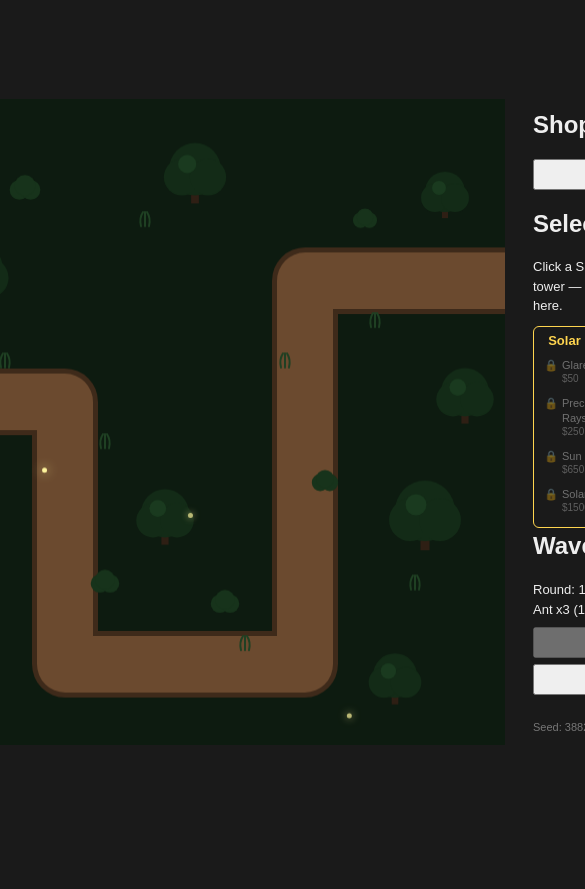
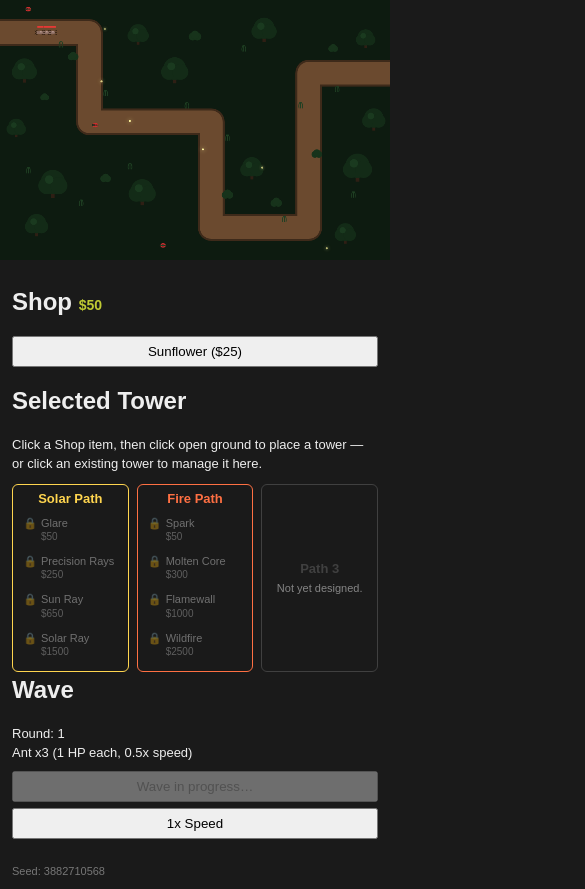
Before and after one commit to mkrauklis/bug-tower-defense, a website: page index.html in a window 390 px wide. Shown: the top 889 px of the page, 585 px wide, since content can reach past the window. Before the commit the page ends 844 px from the top, so only its background shows below. Drawn offline with Linux system fonts and the light colour scheme.

Commit message:
Add mobile support: responsive canvas + touch input
Responsive sizing: the canvas keeps its 960x640 internal/logical
resolution (no change to game coordinates) but now scales its
display size to the viewport (max-width: 100%; height: auto). Below
820px wide, #game-container switches to a column layout (canvas on
top, panel below, panel at full width) instead of squeezing both
side by side. html/body gets overflow-y: auto and min-height
(instead of a fixed height) since a stacked phone layout can run
taller than the viewport. Viewport meta gets maximum-scale=1 and
user-scalable=no, standard for a game where pinch-zoom would just
get in the way of tapping.

Touch input: the canvas's click handler logic was extracted into
handleCanvasTap(x, y), now called from both the existing mouse click
handler and a new touchstart listener (shop placement, tower
select/deselect, and ladybug clicks all go through it, so there's
one copy of this logic, not two). touchstart calls preventDefault()
so the page doesn't try to scroll/zoom on this gesture and the
browser doesn't also fire a synthetic click for the same tap (which
would otherwise run handleCanvasTap twice). There's no touch
equivalent of mousemove's hover preview (no hover concept on touch),
so placement just resolves immediately on tap - basic usability, not
a bespoke mobile flow. Ordinary buttons (shop items, upgrade tiles,
Next Round, speed toggle) needed no changes; they already respond to
taps natively.

Verified: at a 375x812 mobile viewport, the canvas measures exactly
375x250 (correctly scaled, confirmed via getBoundingClientRect, not
just eyeballing a screenshot) and the panel stacks below it; a
synthetic touchstart on the canvas (via the Touch/TouchEvent
constructors) correctly places a tower, deducts money, and
auto-selects it, and a second touchstart on that tower toggles its
selection off, matching mouse behavior exactly. No console errors on
mobile or desktop after the change.

Co-Authored-By: Claude Sonnet 5 <noreply@anthropic.com>

```diff
--- a/index.html
+++ b/index.html
@@ -2,7 +2,7 @@
 <html lang="en">
 <head>
   <meta charset="UTF-8">
-  <meta name="viewport" content="width=device-width, initial-scale=1.0">
+  <meta name="viewport" content="width=device-width, initial-scale=1.0, maximum-scale=1.0, user-scalable=no">
   <title>Bug Tower Defense</title>
   <link rel="stylesheet" href="style.css">
 </head>
--- a/js/game.js
+++ b/js/game.js
@@ -431,20 +431,9 @@ function findTowerAt(x, y) {
   return closest;
 }
 
-canvas.addEventListener('mousemove', (event) => {
-  const point = getCanvasPoint(event);
-  mouseX = point.x;
-  mouseY = point.y;
-});
-
-canvas.addEventListener('mouseleave', () => {
-  mouseX = null;
-  mouseY = null;
-});
-
-canvas.addEventListener('click', (event) => {
-  const { x, y } = getCanvasPoint(event);
-
+// Shared by the mouse click handler and the touch handler below, so tap
+// and click behave identically instead of maintaining two copies of this.
+function handleCanvasTap(x, y) {
   if (selectedShopItem) {
     if (money < selectedShopItem.cost) return;
     if (isPointOnPath(x, y, PLACEMENT_PATH_MARGIN)) return;
@@ -475,7 +464,41 @@ canvas.addEventListener('click', (event) => {
   const clicked = findTowerAt(x, y);
   selectedTower = clicked === selectedTower ? null : clicked;
   renderPanel();
+}
+
+canvas.addEventListener('mousemove', (event) => {
+  const point = getCanvasPoint(event);
+  mouseX = point.x;
+  mouseY = point.y;
 });
+
+canvas.addEventListener('mouseleave', () => {
+  mouseX = null;
+  mouseY = null;
+});
+
+canvas.addEventListener('click', (event) => {
+  const { x, y } = getCanvasPoint(event);
+  handleCanvasTap(x, y);
+});
+
+// Touch equivalent of the click handler above — there's no hover/preview
+// state on touch (no mousemove equivalent before a tap), so this just acts
+// immediately on the tapped spot, same as a click. preventDefault keeps
+// the page from scrolling/zooming on this gesture and stops the browser
+// from also firing a synthetic "click" for the same tap (which would
+// otherwise run handleCanvasTap a second time).
+canvas.addEventListener(
+  'touchstart',
+  (event) => {
+    event.preventDefault();
+    const touch = event.touches[0];
+    if (!touch) return;
+    const { x, y } = getCanvasPoint(touch);
+    handleCanvasTap(x, y);
+  },
+  { passive: false }
+);
 
 function renderWaveInfo() {
   const waveInfoEl = document.getElementById('wave-info');
--- a/style.css
+++ b/style.css
@@ -1,6 +1,6 @@
 html, body {
   margin: 0;
-  height: 100%;
+  min-height: 100%;
   background: #1a1a1a;
   display: flex;
   align-items: center;
@@ -11,21 +11,50 @@ html, body {
      while playing — this is a game UI, not a document. */
   -webkit-user-select: none;
   user-select: none;
+  /* Rows can run taller than the viewport once the layout stacks on a
+     phone-sized screen (see the media query below) — let the page scroll
+     rather than clipping content, instead of the no-scroll desktop fit. */
+  overflow-y: auto;
 }
 
 #game-container {
   display: flex;
   gap: 16px;
+  max-width: 100%;
 }
 
 canvas {
   background: #2e2e2e;
   display: block;
+  max-width: 100%;
+  height: auto;
+  /* The game reads touches on the canvas itself; don't let the browser
+     also try to scroll/zoom the page with them. The panel below is left
+     alone so it can still scroll normally if it runs taller than the
+     viewport. */
+  touch-action: none;
 }
 
 #panel {
   width: 300px;
   padding: 12px;
+  box-sizing: border-box;
+}
+
+/* Phone-sized screens: stack the canvas above the panel instead of side
+   by side (there's no room for both at a usable width), and let the
+   panel use the full width. Not a bespoke mobile layout, just enough to
+   keep everything reachable and legible. */
+@media (max-width: 820px) {
+  #game-container {
+    flex-direction: column;
+    align-items: center;
+  }
+
+  #panel {
+    width: 100%;
+    max-width: 640px;
+  }
 }
 
 #panel h2 {
```
